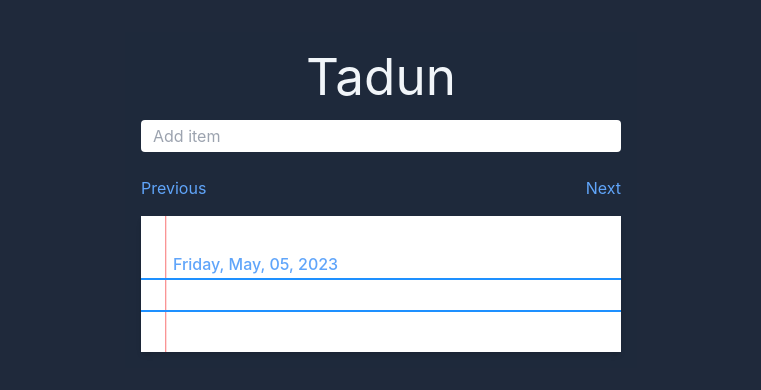
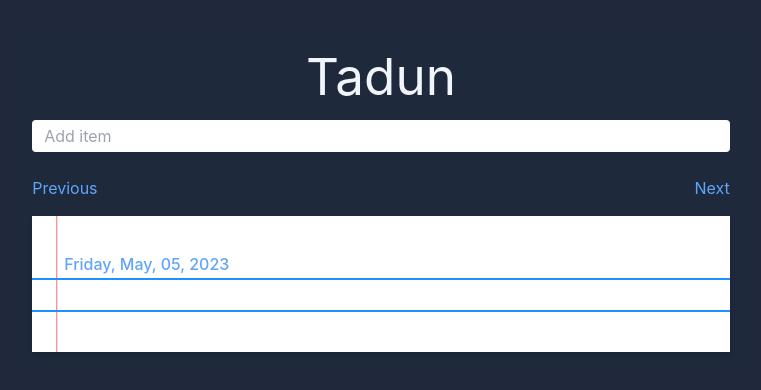
Before and after one commit to WesBosman/tadun, a React (Vite) app: page / in a window 1280 px wide. Shown: the top 390 px of the page, without its empty margins (259-1020 px from the left). Built offline with nearby package versions, Linux system fonts and the light colour scheme.

Commit message:
Update widths to use percentage based units.

```diff
--- a/src/App.tsx
+++ b/src/App.tsx
@@ -4,7 +4,7 @@ import TodoList from './TodoList'
 
 function App() {
   return (
-    <div className="flex flex-col gap-4 max-w-lg p-4 m-auto bg-slate-800">
+    <div className="flex flex-col gap-4 w-3/5 p-4 m-auto bg-slate-800">
       <h1 className="text-slate-100">Tadun</h1>
       <input className="px-3 py-1 w-full rounded" type="text" placeholder="Add item" onKeyDown={(e) => {
         if (e.target.value === '') {
--- a/src/TodoItem.tsx
+++ b/src/TodoItem.tsx
@@ -10,7 +10,7 @@ const TodoItem: FC<TodoProps> = ({item}): JSX.Element => {
     const isCompletedClass = item.isCompleted ? 'line-through' : '';
     return (
         <span className={"flex w-full"}>
-            <label htmlFor="item" className={`flex justify-between w-96 text-slate-700 pl-8 pr-1 gap-2 hover:cursor-pointer`} onClick={() => {
+            <label htmlFor="item" className={`flex justify-between w-4/5 text-slate-700 pl-8 pr-1 gap-2 hover:cursor-pointer`} onClick={() => {
                 item.setIsCompleted()
             }}>
                 <div className={"flex gap-2"}>
@@ -19,7 +19,7 @@ const TodoItem: FC<TodoProps> = ({item}): JSX.Element => {
                 </div>
                 <span>{item.date}</span>
             </label>
-            <span className={"tooltip hover:cursor-pointer hover:text-blue-700 px-2 text-blue-500"} onClick={() => item.setShowActions()}>Actions
+            <span className={"tooltip hover:cursor-pointer hover:text-blue-700 w-1/5 px-2 text-blue-500"} onClick={() => item.setShowActions()}>Actions
                 <div className={`${item.showActionClass} tooltip-text flex align-center justify-around gap-2 w-30 bg-gray-100 rounded`}>
                     <div className={"hover:text-red-700 text-red-500 px-2"} onClick={item.delete}>Delete</div>
                 </div>
```
